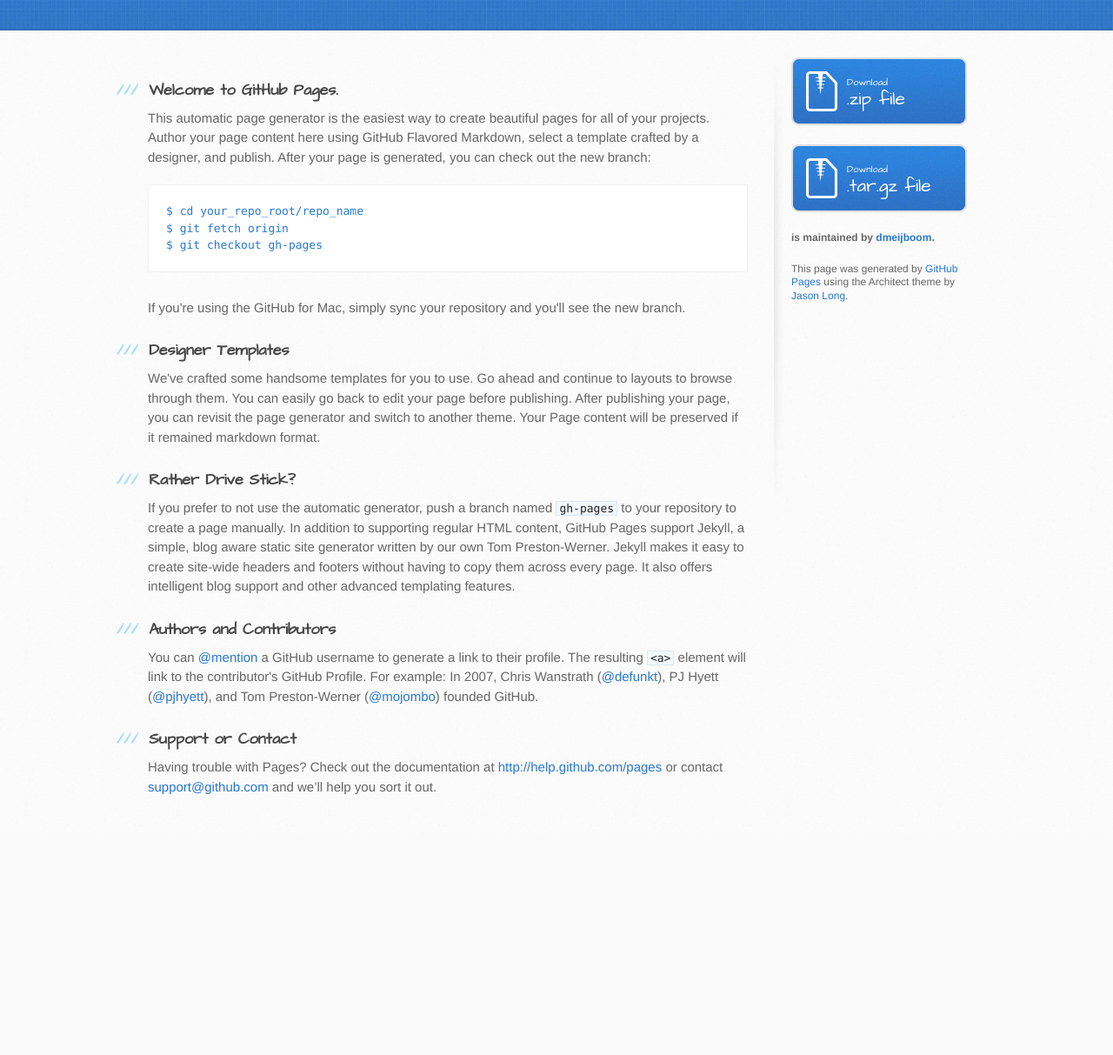
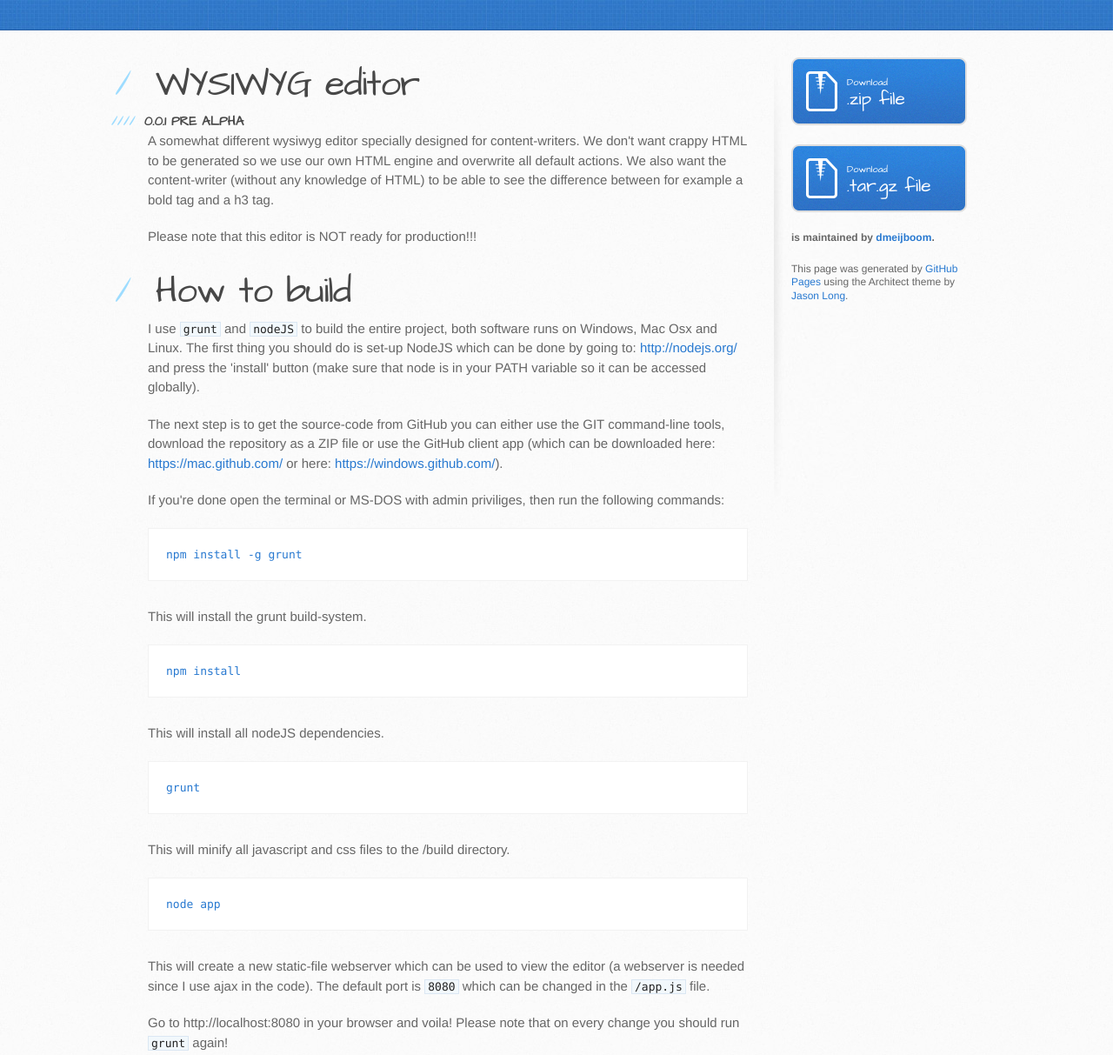
Before and after one commit to ChrisTheButcher/editor, a plain HTML site: page index.html in a window 1280 px wide. Shown: the part 200-1413 px from the top of the page at 87% size. Before the commit the page ends 1159 px from the top, so only its background shows below. Drawn offline with Linux system fonts and the light colour scheme.

```diff
--- a/index.html
+++ b/index.html
@@ -28,37 +28,50 @@
     <div id="content-wrapper">
       <div class="inner clearfix">
         <section id="main-content">
-          <h3>
-<a name="welcome-to-github-pages" class="anchor" href="#welcome-to-github-pages"><span class="octicon octicon-link"></span></a>Welcome to GitHub Pages.</h3>
+          <h1>
+<a name="wysiwyg-editor" class="anchor" href="#wysiwyg-editor"><span class="octicon octicon-link"></span></a>WYSIWYG editor</h1>
 
-<p>This automatic page generator is the easiest way to create beautiful pages for all of your projects. Author your page content here using GitHub Flavored Markdown, select a template crafted by a designer, and publish. After your page is generated, you can check out the new branch:</p>
+<h4>
+<a name="001-pre-alpha" class="anchor" href="#001-pre-alpha"><span class="octicon octicon-link"></span></a>0.0.1 PRE ALPHA</h4>
 
-<pre><code>$ cd your_repo_root/repo_name
-$ git fetch origin
-$ git checkout gh-pages
+<p>A somewhat different wysiwyg editor specially designed for content-writers.
+We don't want crappy HTML to be generated so we use our own HTML engine and overwrite all default actions.
+We also want the content-writer (without any knowledge of HTML) to be able to see the difference between for example a bold tag and a h3 tag.</p>
+
+<p><strong>Please note that this editor is NOT ready for production!!!</strong></p>
+
+<h1>
+<a name="how-to-build" class="anchor" href="#how-to-build"><span class="octicon octicon-link"></span></a>How to build</h1>
+
+<p>I use <code>grunt</code> and <code>nodeJS</code> to build the entire project, both software runs on Windows, Mac Osx and Linux.
+The first thing you should do is set-up NodeJS which can be done by going to: <a href="http://nodejs.org/">http://nodejs.org/</a> and press the 'install' button (make sure that node is in your PATH variable so it can be accessed globally).</p>
+
+<p>The next step is to get the source-code from GitHub you can either use the GIT command-line tools, download the repository as a ZIP file or use the GitHub client app (which can be downloaded here: <a href="https://mac.github.com/">https://mac.github.com/</a> or here: <a href="https://windows.github.com/">https://windows.github.com/</a>).</p>
+
+<p>If you're done open the terminal or MS-DOS with admin priviliges, then run the following commands:</p>
+
+<pre><code>npm install -g grunt
 </code></pre>
 
-<p>If you're using the GitHub for Mac, simply sync your repository and you'll see the new branch.</p>
+<p>This will install the grunt build-system.</p>
 
-<h3>
-<a name="designer-templates" class="anchor" href="#designer-templates"><span class="octicon octicon-link"></span></a>Designer Templates</h3>
+<pre><code>npm install
+</code></pre>
 
-<p>We've crafted some handsome templates for you to use. Go ahead and continue to layouts to browse through them. You can easily go back to edit your page before publishing. After publishing your page, you can revisit the page generator and switch to another theme. Your Page content will be preserved if it remained markdown format.</p>
+<p>This will install all nodeJS dependencies.</p>
 
-<h3>
-<a name="rather-drive-stick" class="anchor" href="#rather-drive-stick"><span class="octicon octicon-link"></span></a>Rather Drive Stick?</h3>
+<pre><code>grunt
+</code></pre>
 
-<p>If you prefer to not use the automatic generator, push a branch named <code>gh-pages</code> to your repository to create a page manually. In addition to supporting regular HTML content, GitHub Pages support Jekyll, a simple, blog aware static site generator written by our own Tom Preston-Werner. Jekyll makes it easy to create site-wide headers and footers without having to copy them across every page. It also offers intelligent blog support and other advanced templating features.</p>
+<p>This will minify all javascript and css files to the /build directory.</p>
 
-<h3>
-<a name="authors-and-contributors" class="anchor" href="#authors-and-contributors"><span class="octicon octicon-link"></span></a>Authors and Contributors</h3>
+<pre><code>node app
+</code></pre>
 
-<p>You can <a href="https://github.com/blog/821" class="user-mention">@mention</a> a GitHub username to generate a link to their profile. The resulting <code>&lt;a&gt;</code> element will link to the contributor's GitHub Profile. For example: In 2007, Chris Wanstrath (<a href="https://github.com/defunkt" class="user-mention">@defunkt</a>), PJ Hyett (<a href="https://github.com/pjhyett" class="user-mention">@pjhyett</a>), and Tom Preston-Werner (<a href="https://github.com/mojombo" class="user-mention">@mojombo</a>) founded GitHub.</p>
+<p>This will create a new static-file webserver which can be used to view the editor (a webserver is needed since I use ajax in the code). The default port is <code>8080</code> which can be changed in the <code>/app.js</code> file.</p>
 
-<h3>
-<a name="support-or-contact" class="anchor" href="#support-or-contact"><span class="octicon octicon-link"></span></a>Support or Contact</h3>
-
-<p>Having trouble with Pages? Check out the documentation at <a href="http://help.github.com/pages">http://help.github.com/pages</a> or contact <a href="mailto:support@github.com">support@github.com</a> and we’ll help you sort it out.</p>
+<p>Go to http://localhost:8080 in your browser and voila!
+Please note that on every change you should run <code>grunt</code> again!</p>
         </section>
 
         <aside id="sidebar">
```
Also changed, not shown: params.json (+1 -1 lines).
